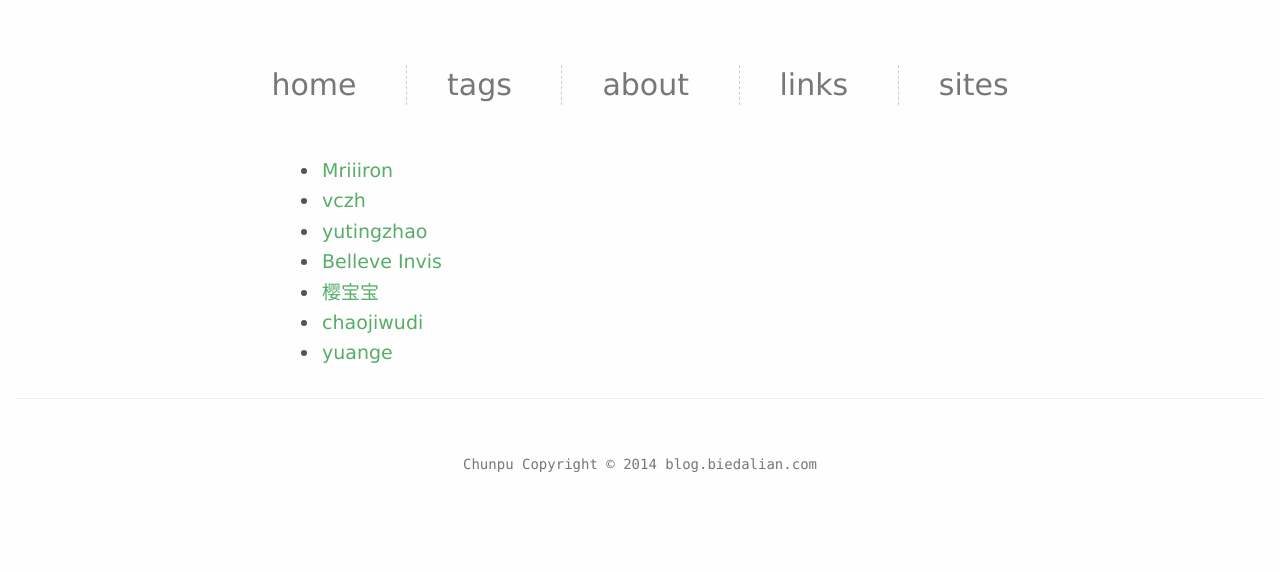
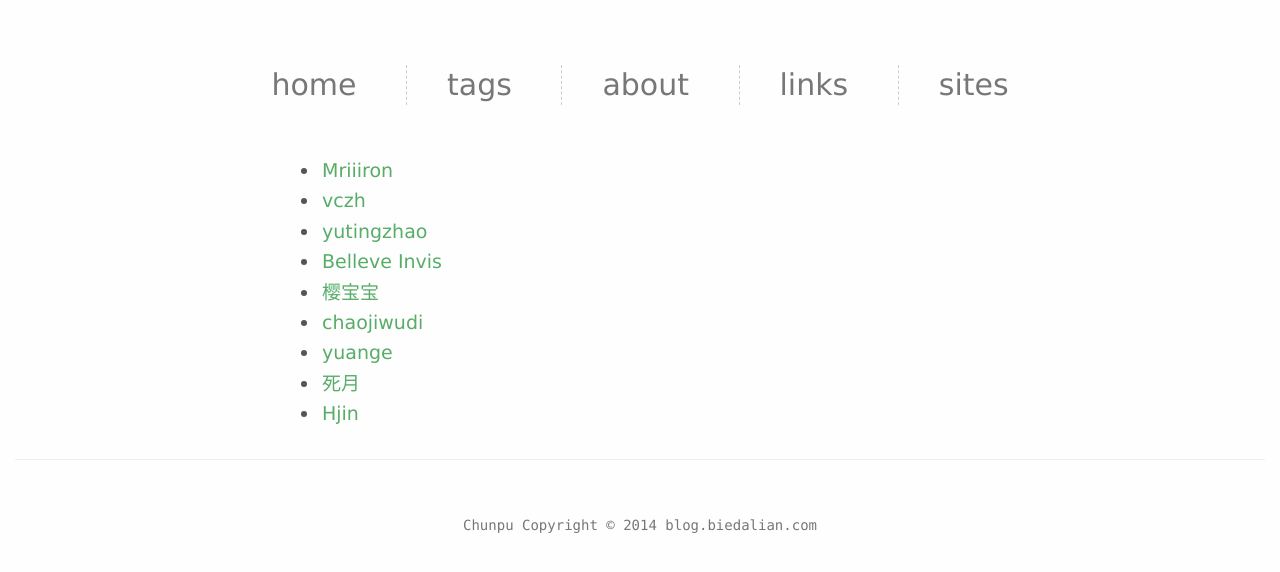
Before and after one commit to chunpu/blog, a Jekyll site: the page built from links.html, in a window 1280 px wide. Shown: the top 572 px of the page. Built offline with Jekyll 4.4.1, drawn with Linux system fonts in a browser that asks for light colours; Markdown is read by kramdown in place of the engine named in the settings.

Commit message:
add links

```diff
--- a/_config.yml
+++ b/_config.yml
@@ -1,4 +1,4 @@
-name: FengTong's Blog
+name: 叫我小通就好
 markdown: redcarpet
 highlighter: pygments
 gems:
--- a/_data/links.yml
+++ b/_data/links.yml
@@ -18,3 +18,9 @@
 
 - name: yuange
   blog: http://hi.baidu.com/yuange1975
+
+- name: 死月
+  blog: http://xcoder.in/
+
+- name: Hjin
+  blog: http://huangj.in/
--- a/index.html
+++ b/index.html
@@ -1,6 +1,6 @@
 ---
 layout: default
-title: FengTong's Blog!
+title: 叫我小通就好
 ---
 <article>
 
```
